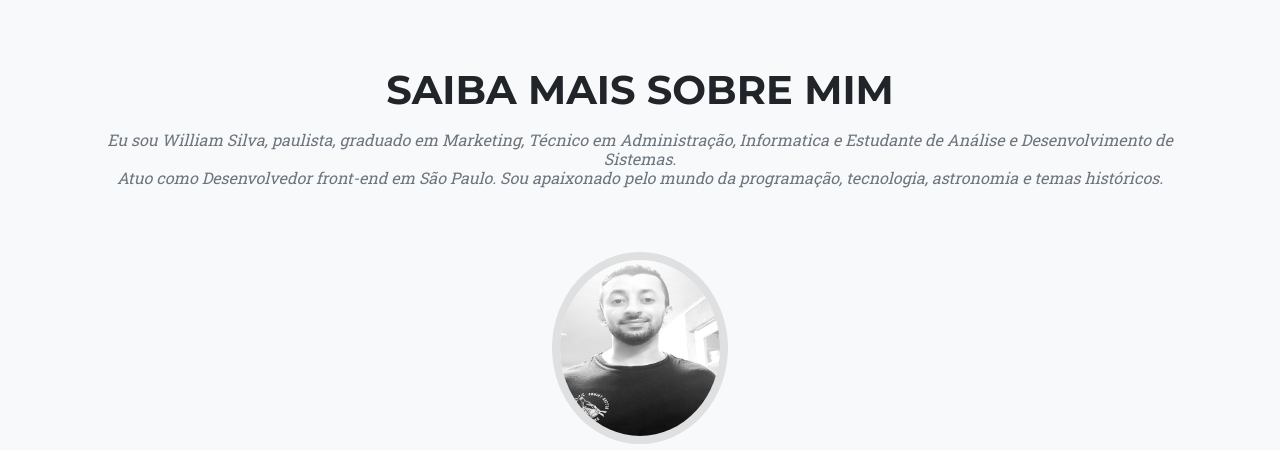
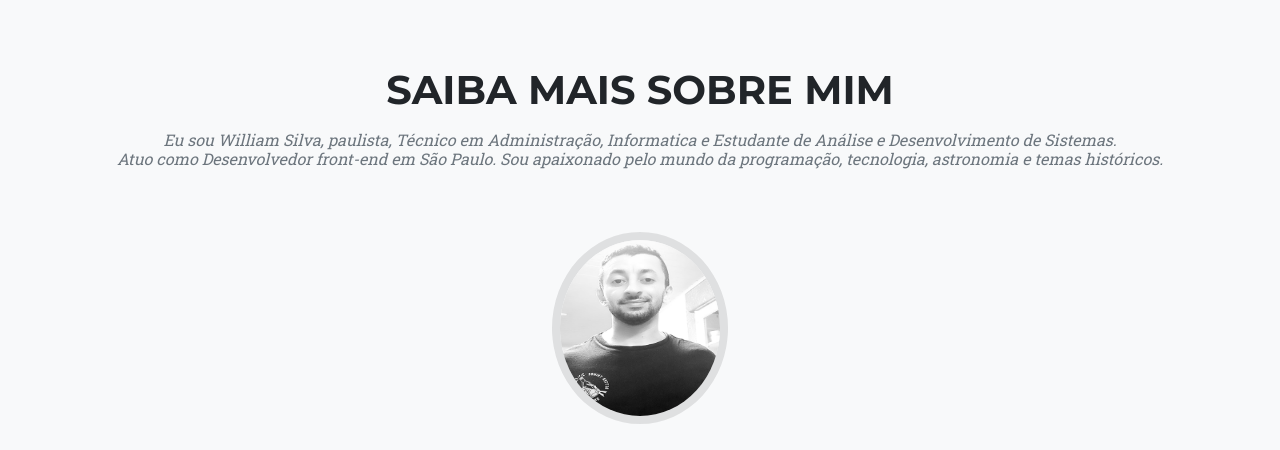
Before and after one commit to bywilliams/site, a plain HTML site: page index.html in a window 1280 px wide. Shown: the part 5000-5450 px from the top of the page. Drawn offline with nearby package versions, Linux system fonts and the light colour scheme.

Commit message:
Update index.html

```diff
--- a/index.html
+++ b/index.html
@@ -361,7 +361,7 @@
                     <h2 class="section-heading text-uppercase">Saiba mais sobre
                         mim</h2>
                     <h3 class="section-subheading text-muted">Eu sou William
-                        Silva, paulista, graduado em Marketing, Técnico em
+                        Silva, paulista, Técnico em
                         Administração, Informatica e Estudante de Análise e
                         Desenvolvimento de Sistemas. <br />
                         Atuo como Desenvolvedor front-end em São Paulo.
```
